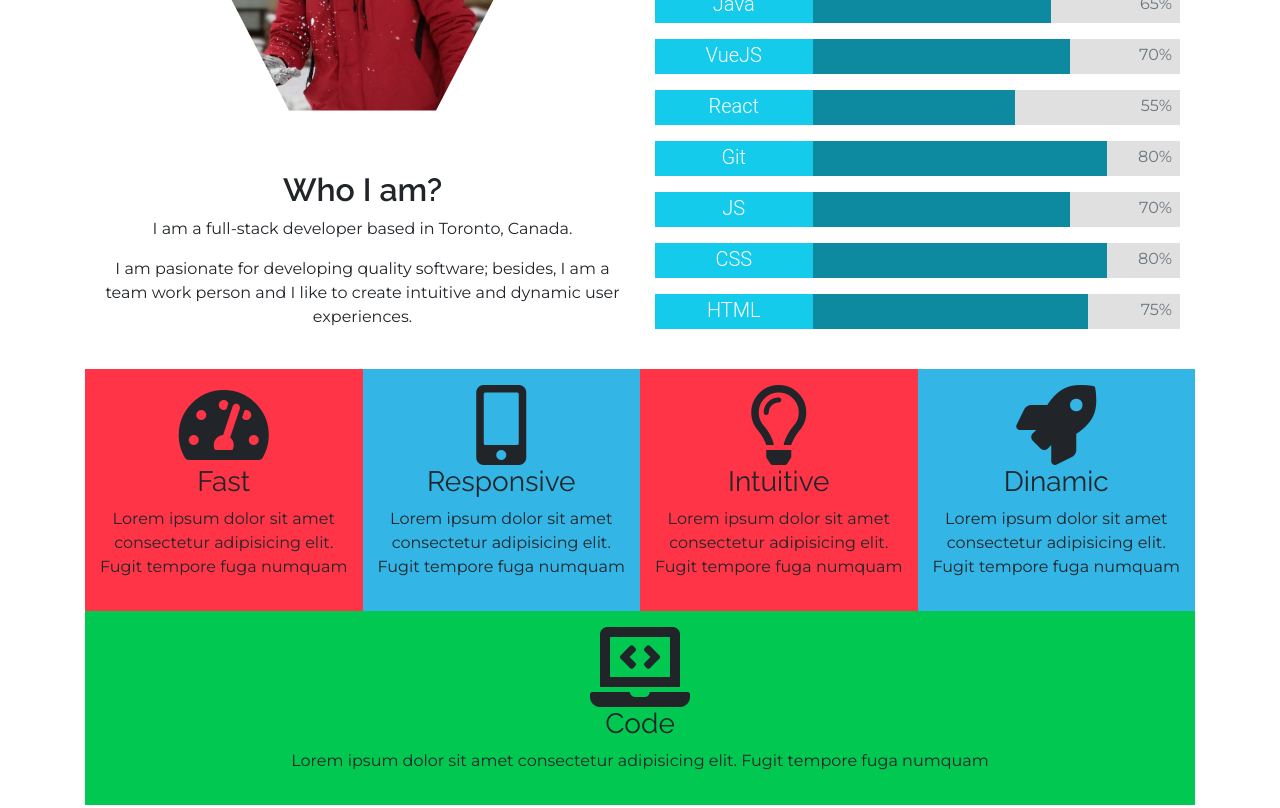
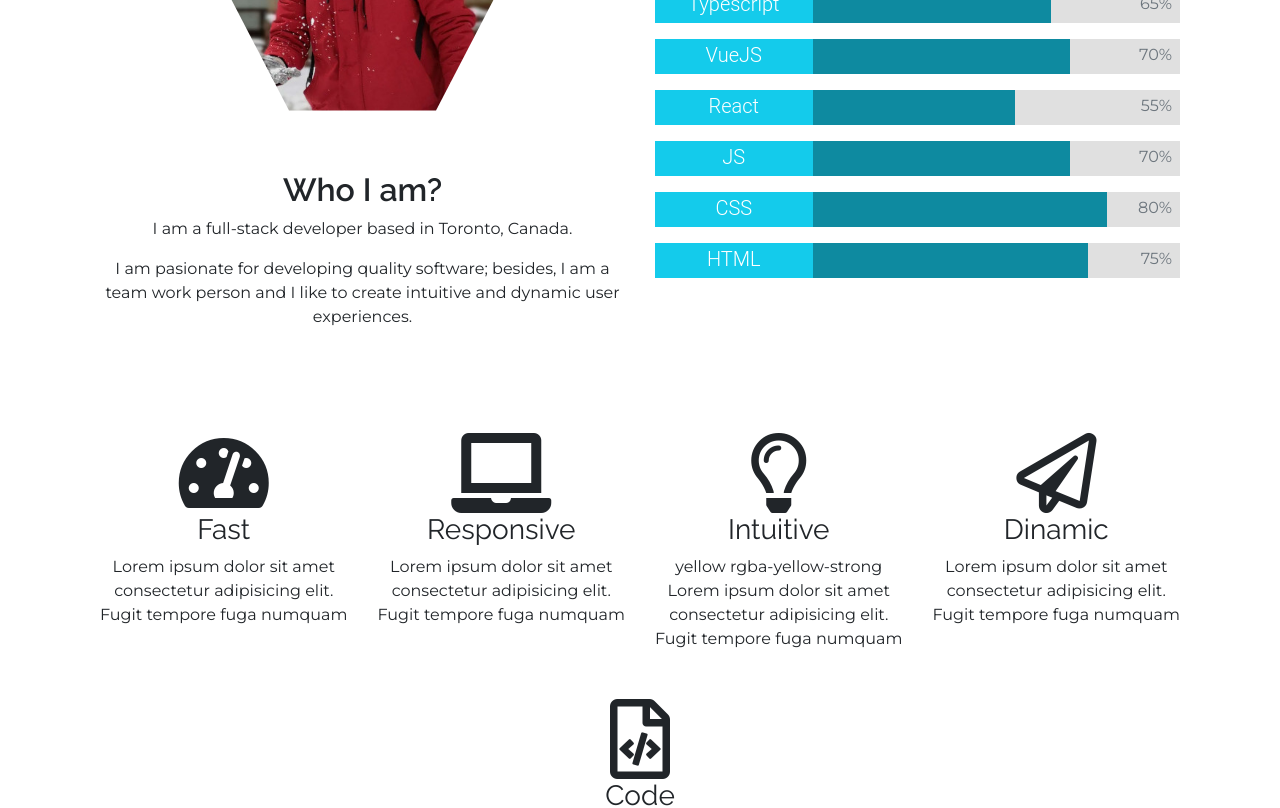
Before and after one commit to c-zab/v2, a Vue app: page / in a window 1280 px wide. Shown: the part 1260-2068 px from the top of the page. Built offline with nearby package versions, Linux system fonts and the light colour scheme.

Commit message:
Hover interaction in the icons

```diff
--- a/src/components/About.vue
+++ b/src/components/About.vue
@@ -1,7 +1,7 @@
 <template>
   <div id="about-sec" class="container">
     <Title title="ABOUT"/>
-    <div class="container">
+    <div class="container pb-5">
       <div class="row text-center align-self-center">
         <div class="col-md">
           <img class="me-picture" src="../assets/images/me.jpg" align="center" alt="image">
@@ -20,10 +20,8 @@
           <Language name="PHP" percentage="70"/>
           <Language name="C#" percentage="60"/>
           <Language name="Typescript" percentage="65"/>
-          <Language name="Java" percentage="65"/>
           <Language name="VueJS" percentage="70"/>
           <Language name="React" percentage="55"/>
-          <Language name="Git" percentage="80"/>
           <Language name="JS" percentage="70"/>
           <Language name="CSS" percentage="80"/>
           <Language name="HTML" percentage="75"/>
@@ -32,29 +30,54 @@
     </div>
     <div class="container pt-4">
       <div class="row text-center">
-        <div class="col-md-6 col-lg bg-danger py-3">
-          <i class="fas fa-tachometer-alt fa-5x"></i>
-          <h3>Fast</h3>
+        <div class="col-md-6 col-lg py-3">
+          <i
+            class="about-icon fas fa-5x"
+            @mouseover="hoverBolt = true"
+            @mouseleave="hoverBolt = false"
+            :class="{'amber-text':hoverBolt, 'fa-bolt':hoverBolt,'fa-tachometer-alt':!hoverBolt}"
+          ></i>
+          <h3 @mouseover="hoverBolt = true" @mouseleave="hoverBolt = false">Fast</h3>
           <p>Lorem ipsum dolor sit amet consectetur adipisicing elit. Fugit tempore fuga numquam</p>
         </div>
-        <div class="col-md-6 col-lg bg-info py-3">
-          <i class="fas fa-mobile-alt fa-5x"></i>
-          <h3>Responsive</h3>
+        <div class="col-md-6 col-lg py-3">
+          <i
+            class="about-icon fas fa-5x"
+            @mouseover="hoverMobile = true"
+            @mouseleave="hoverMobile = false"
+            :class="{'indigo-text':hoverMobile, 'fa-laptop':!hoverMobile,'fa-mobile-alt':hoverMobile}"
+          ></i>
+          <h3 @mouseover="hoverMobile = true" @mouseleave="hoverMobile = false">Responsive</h3>
           <p>Lorem ipsum dolor sit amet consectetur adipisicing elit. Fugit tempore fuga numquam</p>
         </div>
-        <div class="col-md col-lg bg-danger py-3">
-          <i class="far fa-lightbulb fa-5x"></i>
-          <h3>Intuitive</h3>
+        <div class="col-md col-lg py-3">
+          <i
+            class="about-icon far fa-5x"
+            @mouseover="hoverLight=true"
+            @mouseleave="hoverLight=false"
+            :class="{'fa-grin-beam': hoverLight, 'fa-lightbulb': !hoverLight, 'teal-text': hoverLight}"
+          ></i>
+          <h3 @mouseover="hoverLight=true" @mouseleave="hoverLight=false">Intuitive</h3>
+          <p>yellow rgba-yellow-strong Lorem ipsum dolor sit amet consectetur adipisicing elit. Fugit tempore fuga numquam</p>
+        </div>
+        <div class="col-md col-lg py-3">
+          <i
+            class="about-icon fa-5x"
+            @mouseover="hoverRocket = true"
+            @mouseleave="hoverRocket = false"
+            :class="{'fas fa-rocket':hoverRocket,'far fa-paper-plane':!hoverRocket, 'red-text':hoverRocket}"
+          ></i>
+          <h3 @mouseover="hoverRocket = true" @mouseleave="hoverRocket = false">Dinamic</h3>
           <p>Lorem ipsum dolor sit amet consectetur adipisicing elit. Fugit tempore fuga numquam</p>
         </div>
-        <div class="col-md col-lg bg-info py-3">
-          <i class="fas fa-rocket fa-5x"></i>
-          <h3>Dinamic</h3>
-          <p>Lorem ipsum dolor sit amet consectetur adipisicing elit. Fugit tempore fuga numquam</p>
-        </div>
-        <div class="col-md-12 col-lg-12 bg-success py-3">
-          <i class="fas fa-laptop-code fa-5x"></i>
-          <h3>Code</h3>
+        <div class="col-md-12 col-lg-12 py-3">
+          <i
+            class="about-icon fa-5x"
+            @mouseover="hoverCode = true"
+            @mouseleave="hoverCode = false"
+            :class="{'fas fa-laptop-code':hoverCode, 'far fa-file-code':!hoverCode, 'light-blue-text': hoverCode }"
+          ></i>
+          <h3 @mouseover="hoverCode = true" @mouseleave="hoverCode = false">Code</h3>
           <p>Lorem ipsum dolor sit amet consectetur adipisicing elit. Fugit tempore fuga numquam</p>
         </div>
       </div>
@@ -71,11 +94,24 @@ export default {
   components: {
     Title,
     Language
+  },
+  data() {
+    return {
+      hoverBolt: false,
+      hoverMobile: false,
+      hoverLight: false,
+      hoverRocket: false,
+      hoverCode: false
+    };
   }
 };
 </script>
 
 <style scoped>
+.about-icon {
+  width: 100%;
+}
+
 img.me-picture {
   width: 70%;
   clip-path: polygon(
```
